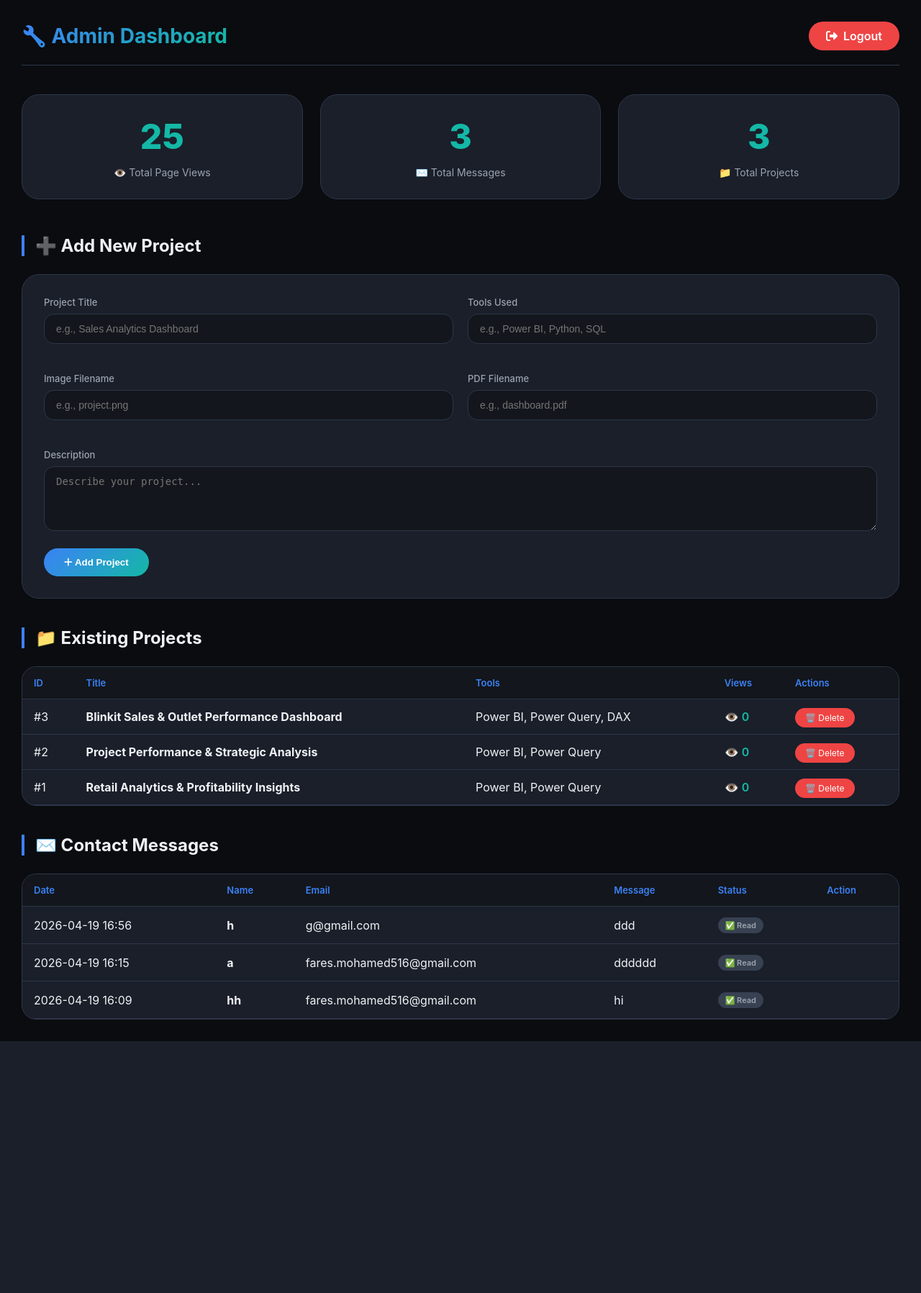
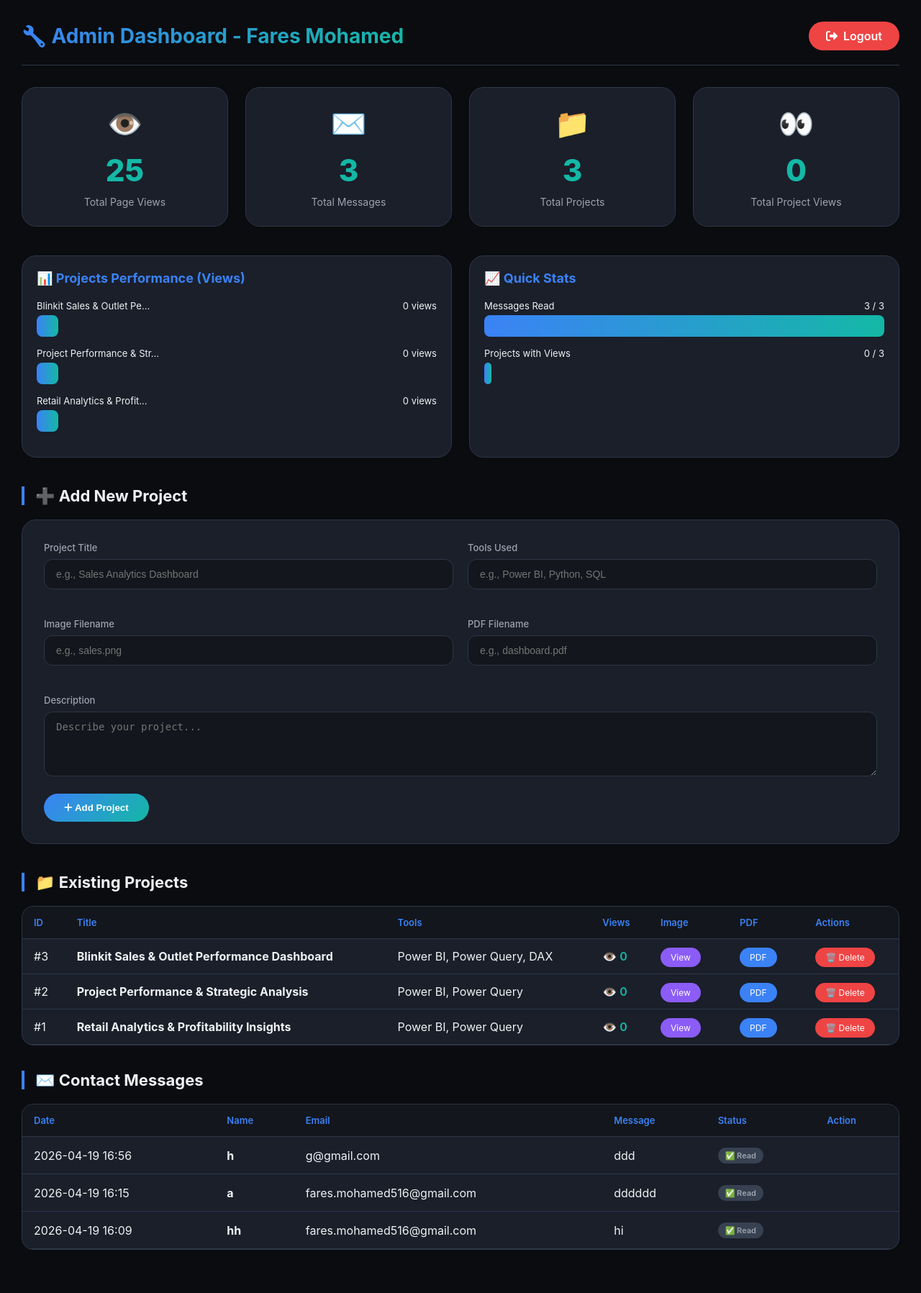
Before and after one commit to FaresMohamed185/portfolio_backend, a Flask app: page /admin in a window 1280 px wide. Shown: the whole page at 72% size. Before the commit the page ends 1447 px from the top, so only its background shows below. Run offline with Flask 3, Linux system fonts and the light colour scheme; a user stored in the database is signed in; data comes from the database, SQL or seed files in the repository.

Commit message:
admin.html

```diff
--- a/portfolio/templates/admin.html
+++ b/portfolio/templates/admin.html
@@ -1,6 +1,5 @@
 <!DOCTYPE html>
 <html lang="en">
-
 <head>
     <meta charset="UTF-8">
     <meta name="viewport" content="width=device-width, initial-scale=1.0">
@@ -29,7 +28,7 @@
             display: flex;
             justify-content: space-between;
             align-items: center;
-            margin-bottom: 40px;
+            margin-bottom: 30px;
             padding-bottom: 20px;
             border-bottom: 1px solid #2D3748;
             flex-wrap: wrap;
@@ -62,21 +61,22 @@
             transform: translateY(-2px);
         }
 
-        /* Stats Grid */
+        /* Stats Grid - 4 Cards */
         .stats-grid {
             display: grid;
-            grid-template-columns: repeat(auto-fit, minmax(200px, 1fr));
+            grid-template-columns: repeat(4, 1fr);
             gap: 24px;
-            margin-bottom: 50px;
+            margin-bottom: 40px;
         }
 
         .stat-card {
             background: #1A1F2A;
-            padding: 28px 20px;
-            border-radius: 24px;
+            padding: 25px 20px;
+            border-radius: 20px;
             text-align: center;
             border: 1px solid #2D3748;
             transition: all 0.3s;
+            cursor: pointer;
         }
 
         .stat-card:hover {
@@ -84,22 +84,27 @@
             transform: translateY(-5px);
         }
 
+        .stat-icon {
+            font-size: 40px;
+            margin-bottom: 15px;
+        }
+
         .stat-number {
-            font-size: 48px;
+            font-size: 42px;
             font-weight: 800;
             color: #14B8A6;
         }
 
         .stat-label {
-            margin-top: 12px;
+            margin-top: 10px;
             color: #9CA3AF;
             font-size: 14px;
         }
 
         /* Section Titles */
         .section-title {
-            font-size: 24px;
-            margin: 40px 0 25px 0;
+            font-size: 22px;
+            margin: 35px 0 20px 0;
             padding-left: 15px;
             border-left: 4px solid #3B82F6;
         }
@@ -108,7 +113,7 @@
         .add-project-form {
             background: #1A1F2A;
             padding: 30px;
-            border-radius: 24px;
+            border-radius: 20px;
             margin-bottom: 40px;
             border: 1px solid #2D3748;
         }
@@ -138,7 +143,7 @@
             padding: 12px 16px;
             background: #13161C;
             border: 1px solid #2D3748;
-            border-radius: 14px;
+            border-radius: 12px;
             color: #EFF1F3;
             font-size: 14px;
             transition: all 0.3s;
@@ -170,8 +175,9 @@
         .table-wrapper {
             overflow-x: auto;
             background: #1A1F2A;
-            border-radius: 20px;
+            border-radius: 16px;
             border: 1px solid #2D3748;
+            margin-bottom: 30px;
         }
 
         table {
@@ -179,8 +185,7 @@
             border-collapse: collapse;
         }
 
-        th,
-        td {
+        th, td {
             padding: 14px 16px;
             text-align: left;
             border-bottom: 1px solid #2D3748;
@@ -211,6 +216,20 @@
             background: #DC2626;
         }
 
+        .view-btn {
+            background: #3B82F6;
+            padding: 6px 14px;
+            border-radius: 20px;
+            font-size: 12px;
+            text-decoration: none;
+            color: white;
+            margin-right: 8px;
+        }
+
+        .view-btn:hover {
+            background: #2563EB;
+        }
+
         .read-btn {
             background: #10B981;
             padding: 6px 14px;
@@ -227,15 +246,6 @@
         .unread {
             background: rgba(59, 130, 246, 0.1);
             font-weight: 500;
-        }
-
-        .flash-message {
-            background: rgba(20, 184, 166, 0.15);
-            color: #14B8A6;
-            padding: 14px 20px;
-            border-radius: 14px;
-            margin-bottom: 25px;
-            border: 1px solid rgba(20, 184, 166, 0.3);
         }
 
         .badge {
@@ -256,18 +266,65 @@
             color: #9CA3AF;
         }
 
-        .project-views {
+        .flash-message {
+            background: rgba(20, 184, 166, 0.15);
             color: #14B8A6;
+            padding: 14px 20px;
+            border-radius: 14px;
+            margin-bottom: 25px;
+            border: 1px solid rgba(20, 184, 166, 0.3);
+        }
+
+        /* Charts Section */
+        .charts-grid {
+            display: grid;
+            grid-template-columns: repeat(2, 1fr);
+            gap: 24px;
+            margin-bottom: 40px;
+        }
+
+        .chart-card {
+            background: #1A1F2A;
+            padding: 20px;
+            border-radius: 20px;
+            border: 1px solid #2D3748;
+        }
+
+        .chart-card h3 {
+            margin-bottom: 20px;
+            color: #3B82F6;
+            font-size: 18px;
+        }
+
+        .bar-container {
+            margin-bottom: 15px;
+        }
+
+        .bar-label {
+            display: flex;
+            justify-content: space-between;
+            margin-bottom: 5px;
+            font-size: 13px;
+        }
+
+        .bar {
+            height: 30px;
+            background: linear-gradient(90deg, #3B82F6, #14B8A6);
+            border-radius: 8px;
+            display: flex;
+            align-items: center;
+            padding-left: 10px;
+            color: white;
+            font-size: 12px;
             font-weight: 600;
         }
     </style>
 </head>
-
 <body>
     <div class="container">
         <!-- Header -->
         <div class="dashboard-header">
-            <h1>🔧 Admin Dashboard</h1>
+            <h1>🔧 Admin Dashboard - Fares Mohamed</h1>
             <a href="/logout" class="logout-btn">
                 <i class="fas fa-sign-out-alt"></i> Logout
             </a>
@@ -284,19 +341,67 @@
             {% endif %}
         {% endwith %}
 
-        <!-- Statistics -->
+        <!-- Statistics Cards -->
         <div class="stats-grid">
             <div class="stat-card">
+                <div class="stat-icon">👁️</div>
                 <div class="stat-number">{{ stats.get('home', 0) }}</div>
-                <div class="stat-label">👁️ Total Page Views</div>
+                <div class="stat-label">Total Page Views</div>
             </div>
             <div class="stat-card">
+                <div class="stat-icon">✉️</div>
                 <div class="stat-number">{{ messages|length }}</div>
-                <div class="stat-label">✉️ Total Messages</div>
+                <div class="stat-label">Total Messages</div>
             </div>
             <div class="stat-card">
+                <div class="stat-icon">📁</div>
                 <div class="stat-number">{{ projects|length }}</div>
-                <div class="stat-label">📁 Total Projects</div>
+                <div class="stat-label">Total Projects</div>
+            </div>
+            <div class="stat-card">
+                <div class="stat-icon">👀</div>
+                <div class="stat-number">{{ projects|sum(attribute='views') }}</div>
+                <div class="stat-label">Total Project Views</div>
+            </div>
+        </div>
+
+        <!-- Projects Performance Chart -->
+        <div class="charts-grid">
+            <div class="chart-card">
+                <h3>📊 Projects Performance (Views)</h3>
+                {% for project in projects %}
+                <div class="bar-container">
+                    <div class="bar-label">
+                        <span>{{ project.title[:25] }}...</span>
+                        <span>{{ project.views }} views</span>
+                    </div>
+                    <div class="bar" style="width: {{ (project.views / (projects|sum(attribute='views') or 1) * 100) }}%; min-width: 30px;">
+                        {% if project.views > 0 %}{{ project.views }}{% endif %}
+                    </div>
+                </div>
+                {% else %}
+                <p style="color: #9CA3AF;">No projects yet</p>
+                {% endfor %}
+            </div>
+
+            <div class="chart-card">
+                <h3>📈 Quick Stats</h3>
+                <div class="bar-container">
+                    <div class="bar-label">
+                        <span>Messages Read</span>
+                        <span>{{ messages|selectattr('is_read', 'equalto', true)|list|length }} / {{ messages|length }}</span>
+                    </div>
+                    <div class="bar" style="width: {{ (messages|selectattr('is_read', 'equalto', true)|list|length / (messages|length or 1) * 100) }}%;">
+                    </div>
+                </div>
+                <div class="bar-container">
+                    <div class="bar-label">
+                        <span>Projects with Views</span>
+                        <span>{{ projects|selectattr('views', 'greaterthan', 0)|list|length }} / {{ projects|length }}</span>
+                    </div>
+                    <div class="bar" style="width: {{ (projects|selectattr('views', 'greaterthan', 0)|list|length / (projects|length or 1) * 100) }}%;">
+                    </div>
+                </div>
             </div>
         </div>
 
@@ -317,7 +422,7 @@
                 <div class="form-row">
                     <div class="form-group">
                         <label>Image Filename</label>
-                        <input type="text" name="image_file" placeholder="e.g., project.png" required>
+                        <input type="text" name="image_file" placeholder="e.g., sales.png" required>
                     </div>
                     <div class="form-group">
                         <label>PDF Filename</label>
@@ -334,7 +439,7 @@
             </form>
         </div>
 
-        <!-- Existing Projects -->
+        <!-- Existing Projects Table -->
         <h2 class="section-title">📁 Existing Projects</h2>
         <div class="table-wrapper">
             <table>
@@ -344,6 +449,8 @@
                         <th>Title</th>
                         <th>Tools</th>
                         <th>Views</th>
+                        <th>Image</th>
+                        <th>PDF</th>
                         <th>Actions</th>
                     </tr>
                 </thead>
@@ -353,24 +460,25 @@
                         <td>#{{ project.id }}</td>
                         <td><strong>{{ project.title }}</strong></td>
                         <td>{{ project.tools }}</td>
-                        <td class="project-views">👁️ {{ project.views }}</td>
+                        <td style="color: #14B8A6; font-weight: 600;">👁️ {{ project.views }}</td>
+                        <td><a href="/static/{{ project.image_file }}" target="_blank" class="view-btn" style="background: #8B5CF6;">View</a></td>
+                        <td><a href="/static/{{ project.pdf_file }}" target="_blank" class="view-btn">PDF</a></td>
                         <td>
-                            <a href="/admin/delete-project/{{ project.id }}" class="delete-btn"
-                                onclick="return confirm('Delete this project permanently?')">
+                            <a href="/admin/delete-project/{{ project.id }}" class="delete-btn" onclick="return confirm('Delete this project permanently?')">
                                 🗑️ Delete
                             </a>
                         </td>
                     </tr>
                     {% else %}
                     <tr>
-                        <td colspan="5" style="text-align: center; color: #6B7280;">No projects added yet</td>
+                        <td colspan="7" style="text-align: center; color: #6B7280;">No projects added yet</td>
                     </tr>
                     {% endfor %}
                 </tbody>
             </table>
         </div>
 
-        <!-- Messages -->
+        <!-- Messages Table -->
         <h2 class="section-title">✉️ Contact Messages</h2>
         <div class="table-wrapper">
             <table>
@@ -390,7 +498,7 @@
                         <td>{{ msg.date.strftime('%Y-%m-%d %H:%M') }}</td>
                         <td><strong>{{ msg.name }}</strong></td>
                         <td>{{ msg.email }}</td>
-                        <td>{{ msg.message[:60] }}{% if msg.message|length > 60 %}...{% endif %}</td>
+                        <td style="max-width: 300px;">{{ msg.message[:80] }}{% if msg.message|length > 80 %}...{% endif %}</td>
                         <td>
                             {% if msg.is_read %}
                                 <span class="badge badge-read">✅ Read</span>
@@ -417,5 +525,4 @@
     <!-- Font Awesome -->
     <link rel="stylesheet" href="https://cdnjs.cloudflare.com/ajax/libs/font-awesome/6.4.0/css/all.min.css">
 </body>
-
 </html>
```
Lines whose indentation alone changed are shown as unchanged.
